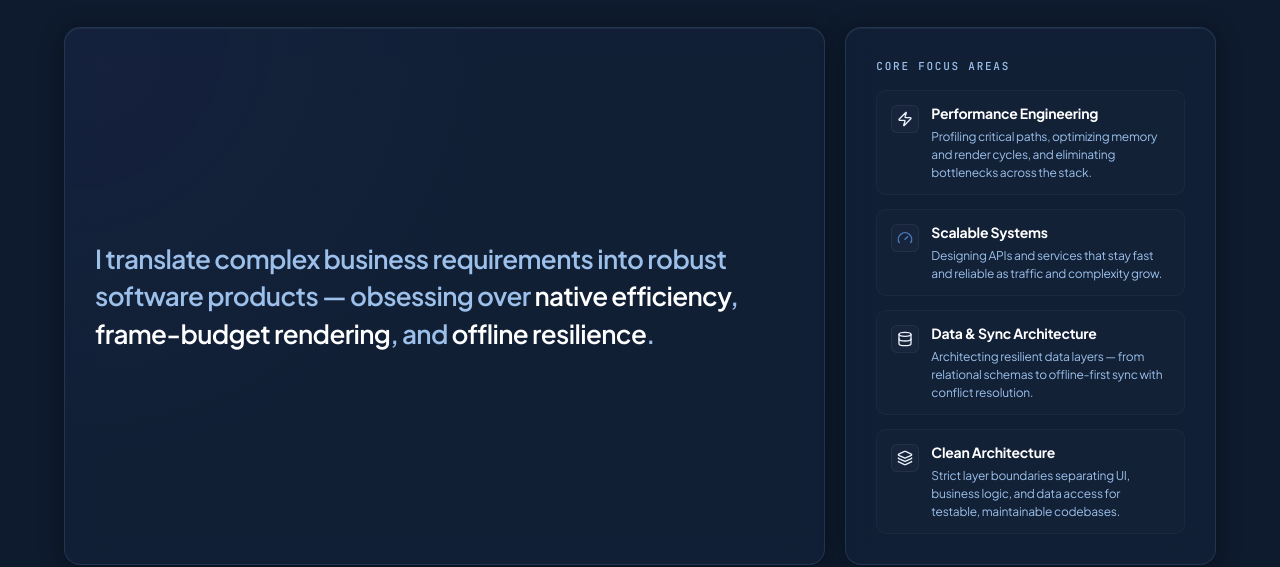
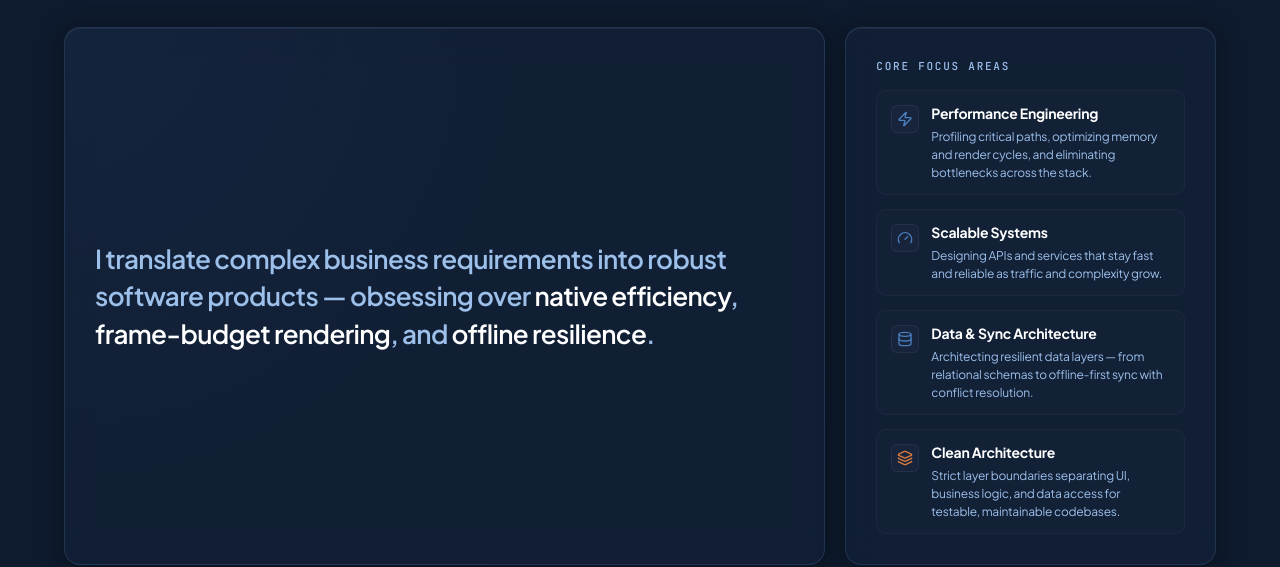
Before and after one commit to ziss11/ziss11-site, a Next.js app: page / in a window 1280 px wide. Shown: the part 2240-2807 px from the top of the page. Built offline with nearby package versions, Linux system fonts and the light colour scheme.

Commit message:
style: unify about focus-area colors to blue+amber accent system

```diff
--- a/src/components/ui/About.tsx
+++ b/src/components/ui/About.tsx
@@ -5,7 +5,7 @@ const FOCUS = [
   {
     title: 'Performance Engineering',
     desc: 'Profiling critical paths, optimizing memory and render cycles, and eliminating bottlenecks across the stack.',
-    icon: <Zap size={16} style={{ color: 'var(--color-accent-cyan)' }} />
+    icon: <Zap size={16} style={{ color: 'var(--color-accent)' }} />
   },
   {
     title: 'Scalable Systems',
@@ -15,12 +15,12 @@ const FOCUS = [
   {
     title: 'Data & Sync Architecture',
     desc: 'Architecting resilient data layers — from relational schemas to offline-first sync with conflict resolution.',
-    icon: <Database size={16} style={{ color: 'var(--color-accent-purple)' }} />
+    icon: <Database size={16} style={{ color: 'var(--color-accent)' }} />
   },
   {
     title: 'Clean Architecture',
     desc: 'Strict layer boundaries separating UI, business logic, and data access for testable, maintainable codebases.',
-    icon: <Layers size={16} style={{ color: 'var(--color-ok)' }} />
+    icon: <Layers size={16} style={{ color: 'var(--color-accent-warm)' }} />
   },
 ];
 
@@ -39,7 +39,7 @@ export default function About() {
             display: 'flex',
             flexDirection: 'column',
             justifyContent: 'center',
-            background: 'radial-gradient(circle at top left, rgba(99,102,241,0.04), transparent 50%), var(--color-surface)',
+            background: 'radial-gradient(circle at top left, rgba(74,127,192,0.05), transparent 50%), var(--color-surface)',
           }}
         >
           <p
```
